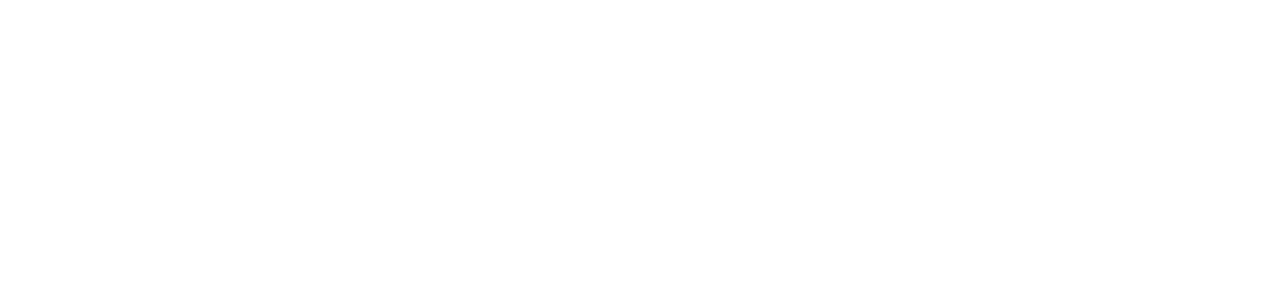
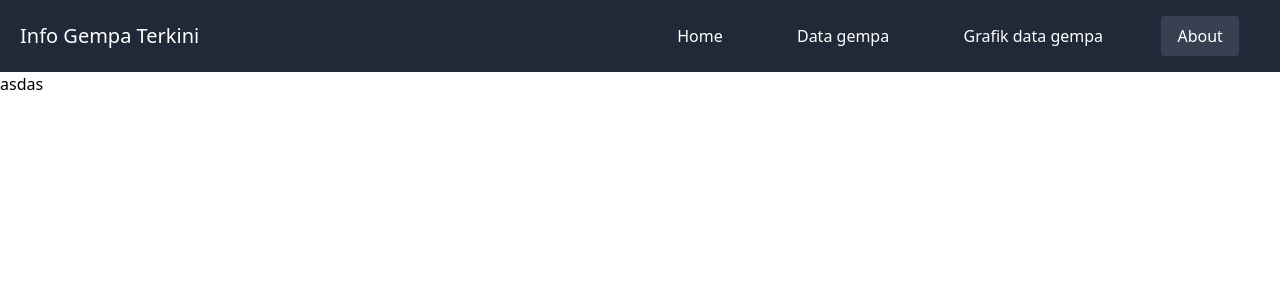
Before and after one commit to raflidev/info-gempa-terkini, a Nuxt app: page /about in a window 1280 px wide. Before the commit this address had no page. Shown: the top 300 px of the page. Built offline with nearby package versions, Linux system fonts and the light colour scheme.

Commit message:
add pages and navbar

```diff
--- a/layouts/default.vue
+++ b/layouts/default.vue
@@ -1,62 +1,20 @@
 <template>
   <div>
+    <div class="flex justify-between px-5 py-4 bg-gray-800 items-center text-white">
+      <span class="font-medium text-xl">Info Gempa Terkini</span>
+      <div class="w-1/2 flex justify-around">
+        <NuxtLink class="px-4 py-2" to="/" active-class="active" exact>Home</NuxtLink>
+        <NuxtLink class="px-4 py-2" to="/data" active-class="active" exact>Data gempa</NuxtLink>
+        <NuxtLink class="px-4 py-2" to="/grafik" active-class="active" exact>Grafik data gempa</NuxtLink>
+        <NuxtLink class="px-4 py-2" to="/about" active-class="active" exact>About</NuxtLink>
+      </div>
+    </div>
     <Nuxt />
   </div>
 </template>
 
 <style>
-html {
-  font-family:
-    'Source Sans Pro',
-    -apple-system,
-    BlinkMacSystemFont,
-    'Segoe UI',
-    Roboto,
-    'Helvetica Neue',
-    Arial,
-    sans-serif;
-  font-size: 16px;
-  word-spacing: 1px;
-  -ms-text-size-adjust: 100%;
-  -webkit-text-size-adjust: 100%;
-  -moz-osx-font-smoothing: grayscale;
-  -webkit-font-smoothing: antialiased;
-  box-sizing: border-box;
-}
-
-*,
-*::before,
-*::after {
-  box-sizing: border-box;
-  margin: 0;
-}
-
-.button--green {
-  display: inline-block;
-  border-radius: 4px;
-  border: 1px solid #3b8070;
-  color: #3b8070;
-  text-decoration: none;
-  padding: 10px 30px;
-}
-
-.button--green:hover {
-  color: #fff;
-  background-color: #3b8070;
-}
-
-.button--grey {
-  display: inline-block;
-  border-radius: 4px;
-  border: 1px solid #35495e;
-  color: #35495e;
-  text-decoration: none;
-  padding: 10px 30px;
-  margin-left: 15px;
-}
-
-.button--grey:hover {
-  color: #fff;
-  background-color: #35495e;
+.active{
+  @apply bg-gray-700 rounded;
 }
 </style>
--- /dev/null
+++ b/pages/about.vue
@@ -0,0 +1,13 @@
+<template>
+  <div>asdas</div>
+</template>
+
+<script>
+export default {
+
+}
+</script>
+
+<style>
+
+</style>
--- /dev/null
+++ b/pages/data.vue
@@ -0,0 +1,15 @@
+<template>
+  <div>
+      asd
+  </div>
+</template>
+
+<script>
+export default {
+
+}
+</script>
+
+<style>
+
+</style>
--- /dev/null
+++ b/pages/grafik.vue
@@ -0,0 +1,15 @@
+<template>
+  <div>
+      asd
+  </div>
+</template>
+
+<script>
+export default {
+
+}
+</script>
+
+<style>
+
+</style>
--- a/pages/index.vue
+++ b/pages/index.vue
@@ -1,5 +1,5 @@
 <template>
-  <div class="bg-gray-300 w-screen min-h-screen">
+  <div class="bg-gray-300 min-h-screen">
     <div v-if="info == null" class="flex flex-col justify-center items-center w-screen min-h-screen">
       <button type="button" class="bg-gray-100 flex p-2 rounded-md mb-5" disabled>
         <svg xmlns="http://www.w3.org/2000/svg" class="animate-spin mr-3 h-6 w-6" fill="none" viewBox="0 0 24 24" stroke="currentColor">
```
